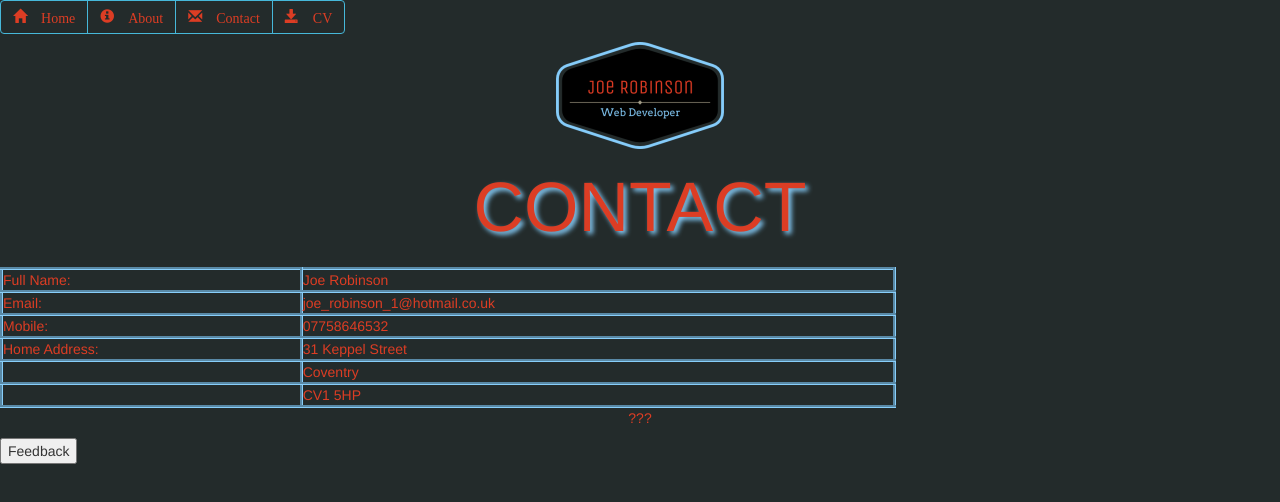
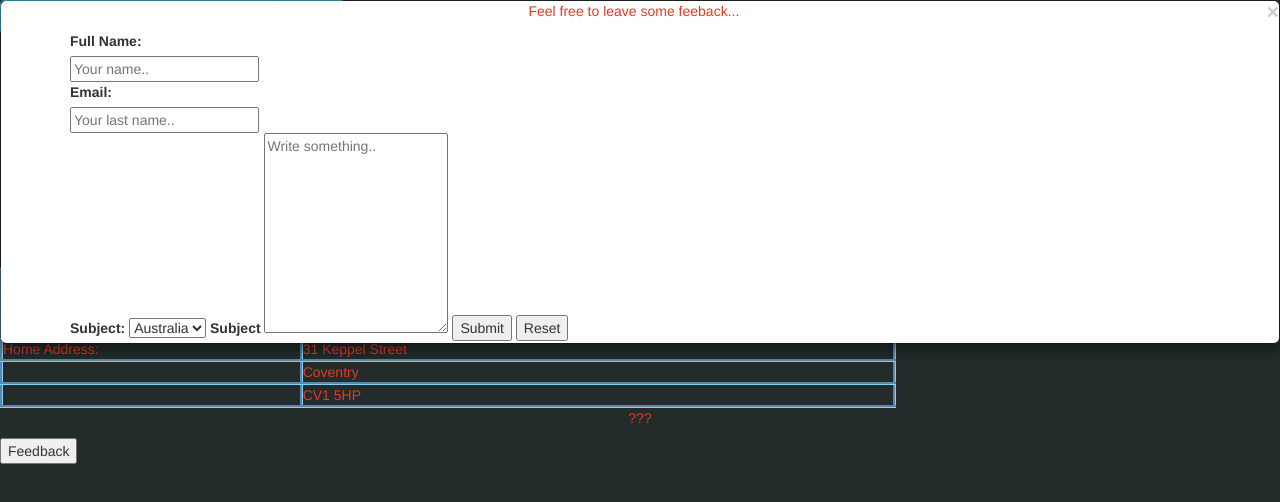
Before and after one commit to Joe-R97/205-Resit, a plain HTML site: page joe-contact.html in a window 1280 px wide. Both pictures are taken after a click on the button "Feedback". Drawn offline with nearby package versions, Linux system fonts and the light colour scheme.

Commit message:
contact form added; css needed

```diff
--- a/joe-contact.html
+++ b/joe-contact.html
@@ -66,6 +66,42 @@
 
 <p> ??? </p>
 <button type="button" id="showform"> Feedback</button>
+<div id="form" class="modal">
+
+  <div class="modal-content">
+    <span class="close">&times;</span>
+    <p>Feel free to leave some feeback...</p>
+<div class="container">
+  <form action="mailto:joe_robinson_1@hotmail.co.uk" method="post" enctype="text/plain">
+
+    <label for="fullname">Full Name:</label><br>
+    <input type="text" id="fname" name="firstname" placeholder="Your name..">
+    <br>
+
+    <label for="lname">Email:</label><br>
+    <input type="text" id="lname" name="lastname" placeholder="Your last name..">
+    <br>
+
+    <label for="country">Subject:</label>
+    <select id="country" name="country">
+      <option value="australia">Australia</option>
+      <option value="canada">Canada</option>
+      <option value="usa">USA</option>
+    </select>
+
+    <label for="subject">Subject</label>
+    <textarea id="subject" name="subject" placeholder="Write something.." style="height:200px"></textarea>
+
+    <input type="submit" value="Submit">
+    <input type="reset" value="Reset">
+
+  </form>
+</div>
+
+</div>
+
+<script src="js/form.js"></script>
+
 </header>
 
 
--- /dev/null
+++ b/js/form.js
@@ -0,0 +1,25 @@
+// Get the modal
+var modal = document.getElementById('form');
+
+// Get the button that opens the modal
+var btn = document.getElementById("showform");
+
+// Get the <span> element that closes the modal
+var span = document.getElementsByClassName("close")[0];
+
+// When the user clicks the button, open the modal
+btn.onclick = function() {
+    modal.style.display = "block";
+}
+
+// When the user clicks on <span> (x), close the modal
+span.onclick = function() {
+    modal.style.display = "none";
+}
+
+// When the user clicks anywhere outside of the modal, close it
+document.onclick = function(event) {
+    if (event.target == modal) {
+        modal.style.display = "none";
+    }
+}
```
